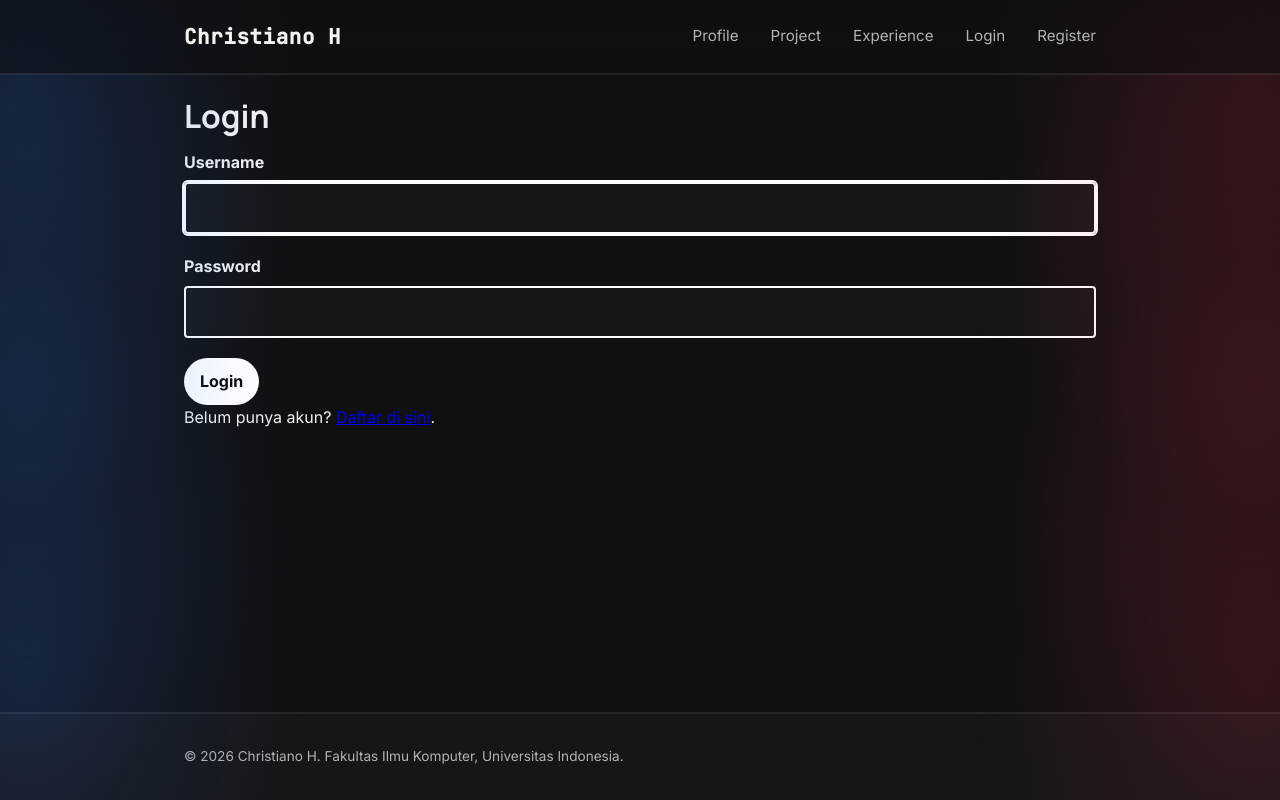
After one commit to christiano-h/myportofolio, a Django app: page /login/ in a window 1280 px wide. The commit adds this page. Run offline with Django 5.2, Linux system fonts and the light colour scheme; some web fonts are replaced.

Commit message:
Tambah autentikasi register/login/logout, cookie last_login, dan proteksi halaman kelola

```diff
--- a/main/urls.py
+++ b/main/urls.py
@@ -7,6 +7,7 @@ from main.views import (
     delete_project,
     get_experiences_json,
     get_projects_json,
+    logout_user,
     manage_experience,
     manage_projects,
     show_experience,
@@ -14,8 +15,11 @@ from main.views import (
     show_main,
     show_project_detail,
     show_projects,
+    toggle_star,
     update_experience,
     update_project,
+    register,
+    login_user,
 )
 
 app_name = "main"
@@ -28,9 +32,6 @@ urlpatterns = [
     path("projects/", show_projects, name="show_projects"),
 
     # === Halaman manage (add & remove) ===
-    # `experience/manage/` dan `projects/manage/` WAJIB didaftarkan sebelum
-    # `<str:title>` di bawah, kalau tidak kata "manage" ikut tertangkap sebagai
-    # judul (judul "manage" tidak ada -> 404).
     path("experience/manage/", manage_experience, name="manage_experience"),
     path("experience/manage/add/", create_experience, name="create_experience"),
     path("experience/manage/<uuid:experience_id>/delete/", delete_experience, name="delete_experience"),
@@ -41,11 +42,14 @@ urlpatterns = [
     path("projects/manage/<int:project_id>/update/", update_project, name="update_project"),
 
     # === Halaman blog (detail) ===
-    # Pakai `<path:title>` (bukan `<str:title>`) supaya judul yang mengandung
-    # "/" tetap bisa dibuka, mis. "UI/UX Redesign". `<str:title>` menolak "/"
-    # sehingga `{% url %}` di kartu melempar NoReverseMatch (halaman 500).
     path("experience/<path:title>/", show_experience_detail, name="show_experience_detail"),
+
+    path("projects/<int:project_id>/star/", toggle_star, name="toggle_star"),
     path("projects/<path:title>/", show_project_detail, name="show_project_detail"),
+
+    path("register/", register, name="register"),
+    path("login/", login_user, name="login"),
+    path("logout/", logout_user, name="logout"),
 
     path("api/projects/", get_projects_json, name="get_projects_json"),
     path("api/experiences/", get_experiences_json, name="get_experiences_json"),
--- a/main/views.py
+++ b/main/views.py
@@ -3,17 +3,30 @@ from django.core import serializers
 from django.http import HttpResponse
 from django.shortcuts import get_object_or_404, redirect, render
 
+from django.contrib.auth import login, logout
+from django.contrib.auth.forms import AuthenticationForm, UserCreationForm
+
+from django.contrib.auth.decorators import login_required
+from django.core.exceptions import PermissionDenied
+
+from django.urls import reverse
+from django.utils.http import url_has_allowed_host_and_scheme
+
 from main.forms import ExperienceForm, ProjectForm
 from main.models import Experience, Project
 
+import datetime
+
 
 def show_main(request):
+    last_login = request.COOKIES.get("last_login", 'Belum ada sesi login / Cookie tidak ditemukan')
     context = {
         "name": "Christiano H",
         "npm": "2506615280",
         "study_program": "S1 Ilmu Komputer",
         "bio": "Iya ini bio, gatau mau nulis apa soalnya abis dihujat sama Yasmin. Jadi yaudah sekarang gini aja deh :d (Yasmin jahat)",
         "project_list": Project.objects.all(),
+        "last_login": last_login,
     }
     return render(request, "index.html", context)
 
@@ -36,13 +49,15 @@ def show_experience(request):
     }
     return render(request, "experience.html", context)
 
-
+@login_required(login_url="/login/")
 def manage_experience(request):
     """Halaman manage /experience/manage/ (tambah, cari, & hapus experience).
 
     Mendukung pencarian `?title=` supaya halaman ini bisa memakai kerangka yang
     sama dengan /projects/manage/ (`templates/manage.html`).
     """
+    if not request.user.is_superuser:
+        raise PermissionDenied
     title_query = request.GET.get("title", "").strip()
     experiences = Experience.objects.all().order_by("-started_at")
 
@@ -75,7 +90,7 @@ def get_projects_json(request):
     if title_query:
         projects = projects.filter(title__icontains=title_query)
 
-    projects_json = serializers.serialize("json", projects)
+    projects_json = serializers.serialize("json", projects, use_natural_foreign_keys=True)
     return HttpResponse(projects_json, content_type="application/json")
 
 
@@ -118,9 +133,11 @@ def show_projects(request):
     }
     return render(request, "project.html", context)
 
-
+@login_required(login_url="/login/")
 def manage_projects(request):
     """Halaman manage /projects/manage/ (tambah & hapus project)."""
+    if not request.user.is_superuser:
+        raise PermissionDenied
     context = {
         "name": "Christiano H",
         "project_list": _projects_from_json(request),
@@ -137,8 +154,11 @@ def show_project_detail(request, title):
     }
     return render(request, "project_detail.html", context)
 
+@login_required(login_url="/login/")
+def create_experience(request):
+    if not request.user.is_superuser:
+        raise PermissionDenied
 
-def create_experience(request):
     form = ExperienceForm(request.POST or None)
 
     if request.method == "POST" and form.is_valid():
@@ -152,8 +172,11 @@ def create_experience(request):
     }
     return render(request, "experience_form.html", context)
 
+@login_required(login_url="/login/")
+def create_project(request):
+    if not request.user.is_superuser:
+        raise PermissionDenied
 
-def create_project(request):
     form = ProjectForm(request.POST or None)
 
     if request.method == "POST" and form.is_valid():
@@ -178,7 +201,7 @@ def get_experiences_json(request):
     experiences_json = serializers.serialize("json", experiences)
     return HttpResponse(experiences_json, content_type="application/json")
 
-
+@login_required(login_url="/login/")
 def delete_project(request, project_id):
     """Hapus project berdasarkan primary key-nya.
 
@@ -196,9 +219,11 @@ def delete_project(request, project_id):
 
     return redirect("main:manage_projects")
 
-
+@login_required(login_url="/login/")
 def delete_experience(request, experience_id):
     """Hapus experience berdasarkan primary key-nya (UUID)."""
+    if not request.user.is_superuser:
+        raise PermissionDenied
     experience = get_object_or_404(Experience, pk=experience_id)
 
     if request.method == "POST":
@@ -208,7 +233,7 @@ def delete_experience(request, experience_id):
 
     return redirect("main:manage_experience")
 
-
+@login_required(login_url="/login/")
 def update_experience(request, experience_id):
     """Ubah experience berdasarkan primary key-nya.
 
@@ -217,6 +242,8 @@ def update_experience(request, experience_id):
     (alamat lama mati setelah judul diubah, dan judul kembar membuat
     `get_object_or_404` melempar MultipleObjectsReturned alias 500).
     """
+    if not request.user.is_superuser:
+        raise PermissionDenied
     experience = get_object_or_404(Experience, pk=experience_id)
     form = ExperienceForm(request.POST or None, instance=experience)
 
@@ -232,8 +259,10 @@ def update_experience(request, experience_id):
     }
     return render(request, "experience_update.html", context)
 
-
+@login_required(login_url="/login/")
 def update_project(request, project_id):
+    if not request.user.is_superuser:
+        raise PermissionDenied
     """Ubah project berdasarkan primary key-nya (alasan sama seperti experience)."""
     project = get_object_or_404(Project, pk=project_id)
     form = ProjectForm(request.POST or None, instance=project)
@@ -249,3 +278,60 @@ def update_project(request, project_id):
         "project": project,
     }
     return render(request, "project_update.html", context)
+
+# Tanpa cek is_superuser: semua akun yang sudah login boleh memberi star
+@login_required(login_url="/login/")
+def toggle_star(request, project_id):
+    project = get_object_or_404(Project, pk=project_id)
+
+    if request.method == "POST":
+        # Kalau akun ini sudah pernah memberi star, batalkan star-nya.
+        # Kalau belum, tambahkan star.
+        if request.user in project.starred_by.all():
+            project.starred_by.remove(request.user)
+        else:
+            project.starred_by.add(request.user)
+
+    next_url = request.POST.get("next")
+    if not next_url or not url_has_allowed_host_and_scheme(
+        next_url, allowed_hosts={request.get_host()}
+    ):
+        next_url = reverse("main:show_projects")
+    return redirect(next_url)
+
+
+def register(request):
+    form = UserCreationForm(request.POST or None)
+
+    if request.method == "POST" and form.is_valid():
+        form.save()
+        messages.success(request, "Akun berhasil dibuat. Silakan login.")
+        return redirect("main:login")
+
+    context = {
+        "name": "Christiano H",
+        "form": form,
+    }
+    return render(request, "register.html", context)
+
+def login_user(request):
+    form = AuthenticationForm(request, data=request.POST or None)
+
+    if request.method == "POST" and form.is_valid():
+        user = form.get_user()
+        login(request, form.get_user())
+        response = redirect("main:show_main")
+        response.set_cookie("last_login", datetime.datetime.now().strftime("%Y-%m-%d %H:%M:%S"))
+        return response
+
+    context = {
+        "name": "Christiano H",
+        "form": form,
+    }
+    return render(request, "login.html", context)
+
+def logout_user(request):
+    logout(request)
+    response = redirect("main:show_main")
+    response.delete_cookie("last_login")
+    return response
--- a/templates/base.html
+++ b/templates/base.html
@@ -23,6 +23,13 @@
                 <a href="{% url 'main:show_main' %}">Profile</a>
                 <a href="{% url 'main:show_projects' %}">Project</a>
                 <a href="{% url 'main:show_experience' %}">Experience</a>
+                {% if user.is_authenticated %}
+                    <span class="nav-user">{{ user.username }}</span>
+                    <a href="{% url 'main:logout' %}">Logout</a>
+                {% else %}
+                    <a href="{% url 'main:login' %}">Login</a>
+                    <a href="{% url 'main:register' %}">Register</a>
+                {% endif %}
             </nav>
         </div>
     </header>
--- /dev/null
+++ b/templates/login.html
@@ -0,0 +1,33 @@
+{% extends "base.html" %}
+{% block meta %}
+    <title>Login - {{ name }}</title>
+{% endblock meta %}
+{% block content %}
+    <main>
+        <section class="experience-section">
+            <div class="container">
+                <h1>Login</h1>
+                {% for message in messages %}
+                    <p class="form-message">{{ message }}</p>
+                {% endfor %}
+                <form method="post" action="{% url 'main:login' %}" class="project-form">
+                    {% csrf_token %}
+                    {% for field in form %}
+                        <div class="form-group">
+                            <label for="{{ field.id_for_label }}">{{ field.label }}</label>
+                            {{ field }}
+                            {% for error in field.errors %}
+                                <p class="form-error">{{ error }}</p>
+                            {% endfor %}
+                        </div>
+                    {% endfor %}
+                    {% for error in form.non_field_errors %}
+                        <p class="form-error">{{ error }}</p>
+                    {% endfor %}
+                    <button type="submit" class="button">Login</button>
+                </form>
+                <p>Belum punya akun? <a href="{% url 'main:register' %}">Daftar di sini</a>.</p>
+            </div>
+        </section>
+    </main>
+{% endblock content %}
```
Also changed, not shown: portofolio/settings.py (+24 -23 lines), templates/register.html (added, +33 -0 lines).
